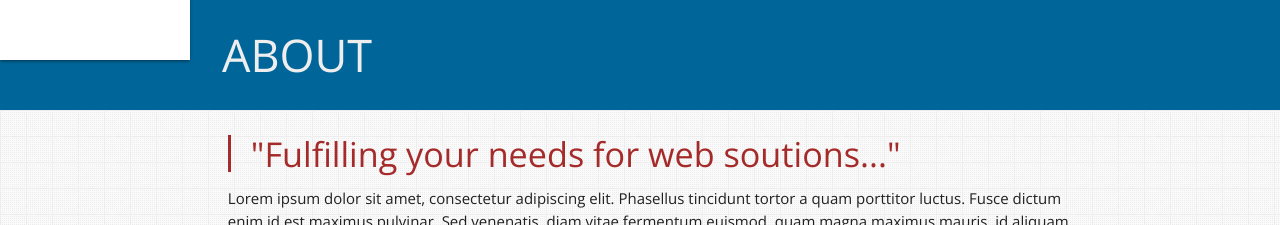
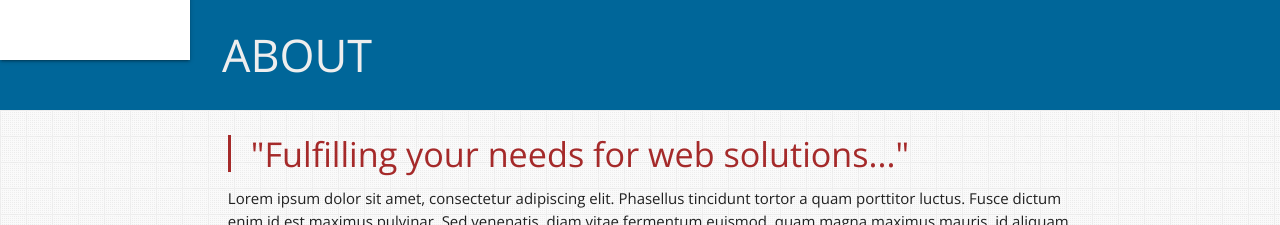
Before and after one commit to ginohagad/portfolio, a React (Create React App) app: page / in a window 1280 px wide. Shown: the part 800-1025 px from the top of the page. Built offline with nearby package versions, Linux system fonts and the light colour scheme.

Commit message:
Fixed a typo.

```diff
--- a/src/App.js
+++ b/src/App.js
@@ -9,7 +9,7 @@ class App extends Component {
   render() {
 
    const about_content = {
-      caption: '"Fulfilling your needs for web soutions..."',
+      caption: '"Fulfilling your needs for web solutions..."',
       content: 'Lorem ipsum dolor sit amet, consectetur adipiscing elit. Phasellus tincidunt tortor a quam porttitor luctus. Fusce dictum enim id est maximus pulvinar. Sed venenatis, diam vitae fermentum euismod, quam magna maximus mauris, id aliquam nibh libero vitae augue. Suspendisse imperdiet eu metus ut molestie. Pellentesque mollis erat id metus volutpat mollis. Quisque aliquam ullamcorper malesuada. Etiam eu porta orci. Proin faucibus dignissim mattis. Nullam non consequat arcu. Sed malesuada est eu lacinia dignissim.',
     };
 
```
